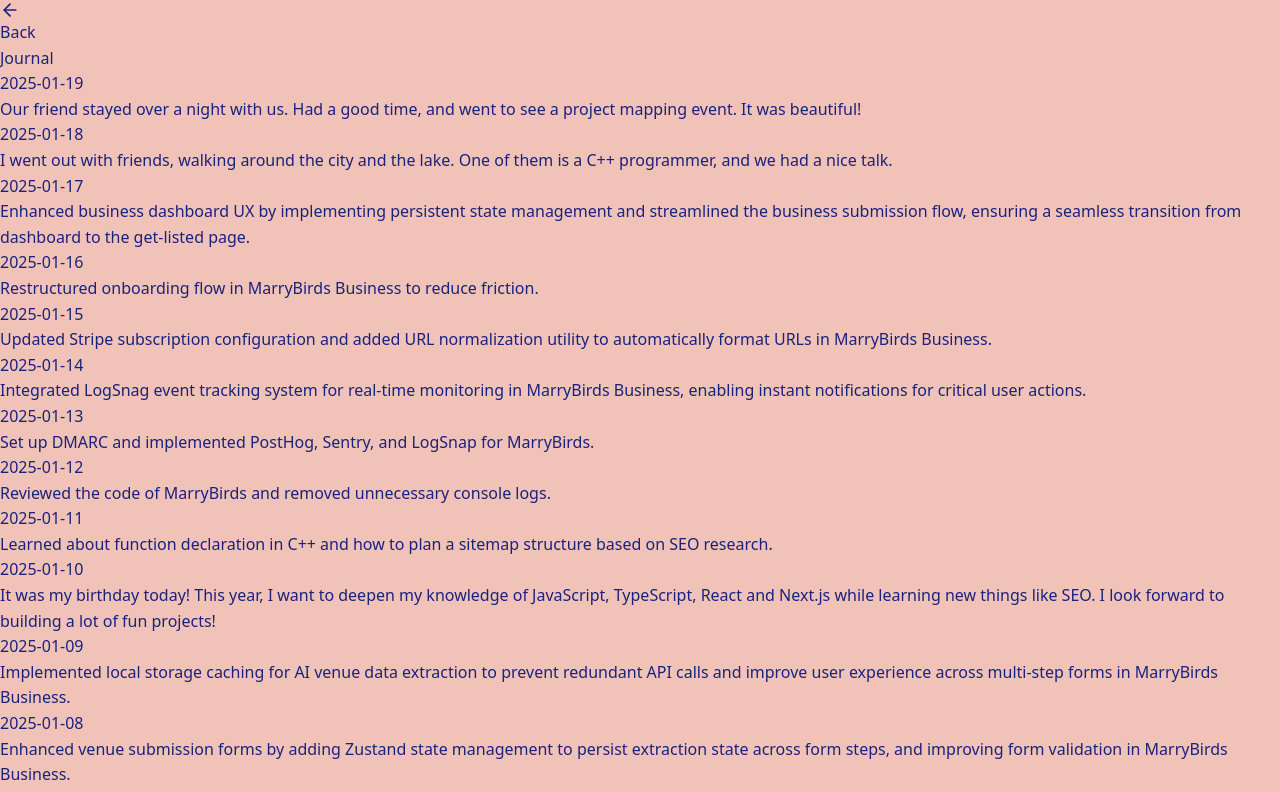
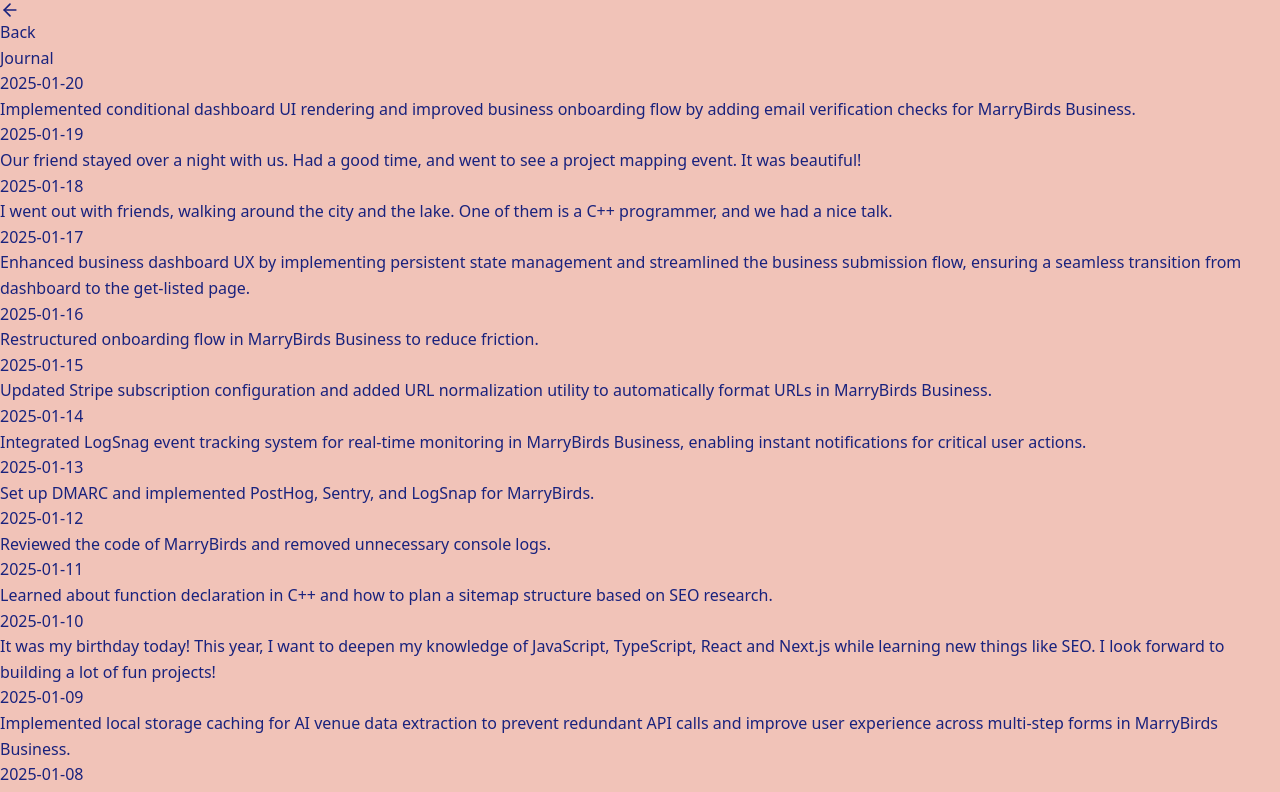
Before and after one commit to minamicode/minamicode.com, a Next.js app: page /journal in a window 1280 px wide. Shown: the top 792 px of the page. Built offline with nearby package versions, Linux system fonts and the light colour scheme.

Commit message:
Update JournalEntries.tsx

```diff
--- a/src/app/_components/JournalEntries.tsx
+++ b/src/app/_components/JournalEntries.tsx
@@ -6,6 +6,10 @@
 };
 
 const entries: JournalEntry[] = [
+  {
+    date: "2025-01-20",
+    text: "Implemented conditional dashboard UI rendering and improved business onboarding flow by adding email verification checks for MarryBirds Business.",
+  },
   {
     date: "2025-01-19",
     text: "Our friend stayed over a night with us. Had a good time, and went to see a project mapping event. It was beautiful!",
```
